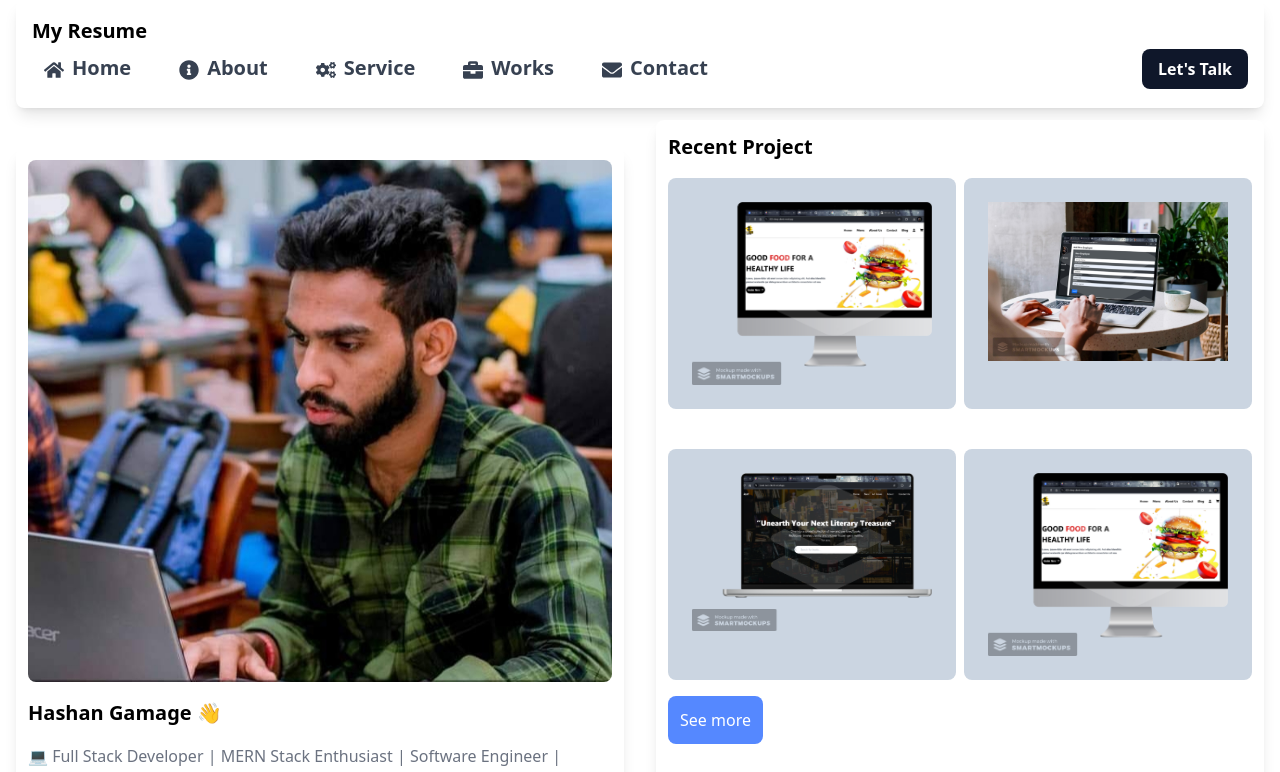
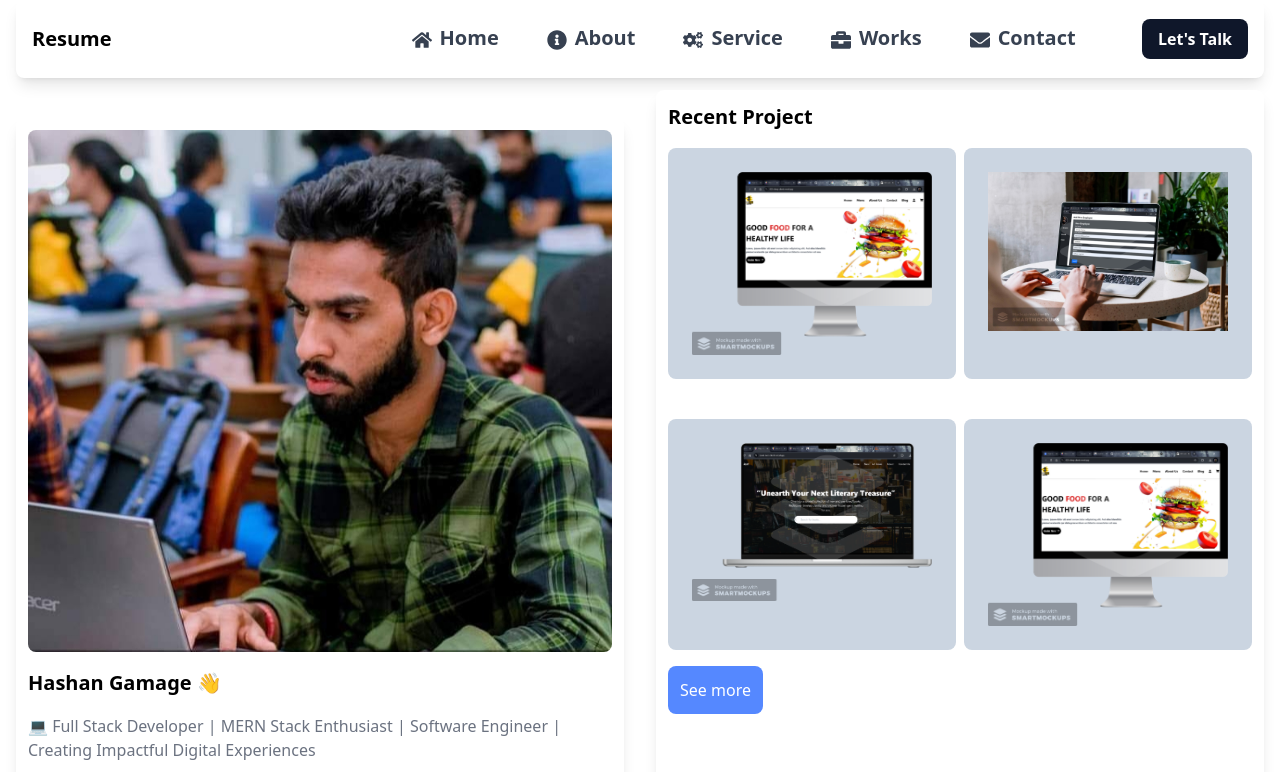
Before and after one commit to GThashan/Hashan_Portfolio, a React (Vite) app in the folder Hashan/: page /work in a window 1280 px wide. Shown: the top 772 px of the page. Built offline with nearby package versions, Linux system fonts and the light colour scheme.

Commit message:
navbar fix

```diff
--- a/Hashan/src/components/Navbar.jsx
+++ b/Hashan/src/components/Navbar.jsx
@@ -1,5 +1,5 @@
 import React, { useState } from 'react';
-import { FaHome, FaInfoCircle, FaCogs, FaBriefcase, FaEnvelope } from 'react-icons/fa';
+import { FaHome, FaInfoCircle, FaCogs, FaBriefcase, FaEnvelope,FaDownload } from 'react-icons/fa';
 import { Link } from 'react-router-dom';
 
 function Navbar() {
@@ -8,7 +8,9 @@ function Navbar() {
  return (
    <nav className="flex items-center justify-between flex-wrap p-4 bg-white shadow-lg mx-4  rounded-lg">
      <div className="flex items-center flex-shrink-0  mr-6 lg:mr-72">
-      <h1 className='font-bold text-[20px]'>My Resume</h1>
+      <h1 className='font-bold text-[20px]'>
+        Resume
+      </h1>
      </div>
      <div className="block lg:hidden">
        <button
@@ -16,14 +18,14 @@ function Navbar() {
          className="flex items-center px-3 py-2 rounded text-black-500 hover:text-black-400"
        >
          <svg
-           className={`fill-current h-3 w-3 ${isOpen ? "hidden" : "block"}`}
+           className={`fill-current h-4 w-4  ${isOpen ? "hidden" : "block"}`}
            viewBox="0 0 20 20"
            xmlns="http://www.w3.org/2000/svg"
          >
            <path d="M0 3h20v2H0V3zm0 6h20v2H0V9zm0 6h20v2H0v-2z" />
          </svg>
          <svg
-           className={`fill-current h-3 w-3 ${isOpen ? "block" : "hidden"}`}
+           className={`fill-current h-4 w-4 ${isOpen ? "block" : "hidden"}`}
            viewBox="0 0 20 20"
            xmlns="http://www.w3.org/2000/svg"
          >
@@ -37,7 +39,7 @@ function Navbar() {
        <div className="text-sm lg:flex-grow">
 
       <Link to="/">
-      <p className='block mt-4 lg:inline-block lg:mt-0 text-gray-700 text-[20px] mr-6 font-bold cursor-pointer hover:bg-[#eaf2f8] p-3 rounded-lg '>
+      <p className='block mt-4 lg:inline-block lg:mt-0 text-gray-700 text-[20px] mr-6 font-bold cursor-pointer hover:bg-[#eaf2f8] p-3 rounded-lg  '>
             <FaHome className="inline-block mr-2" />
             Home
           </p>
```
